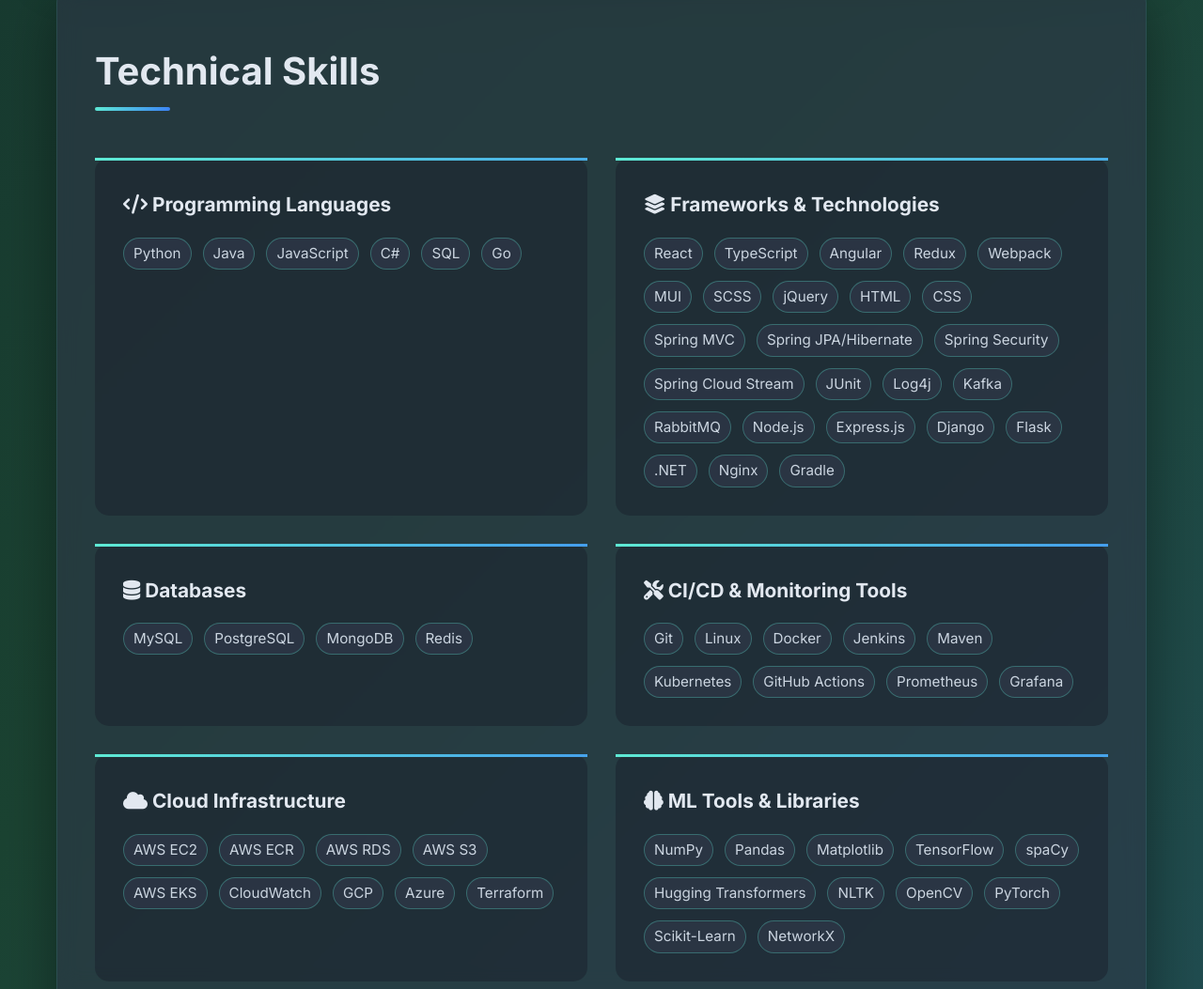
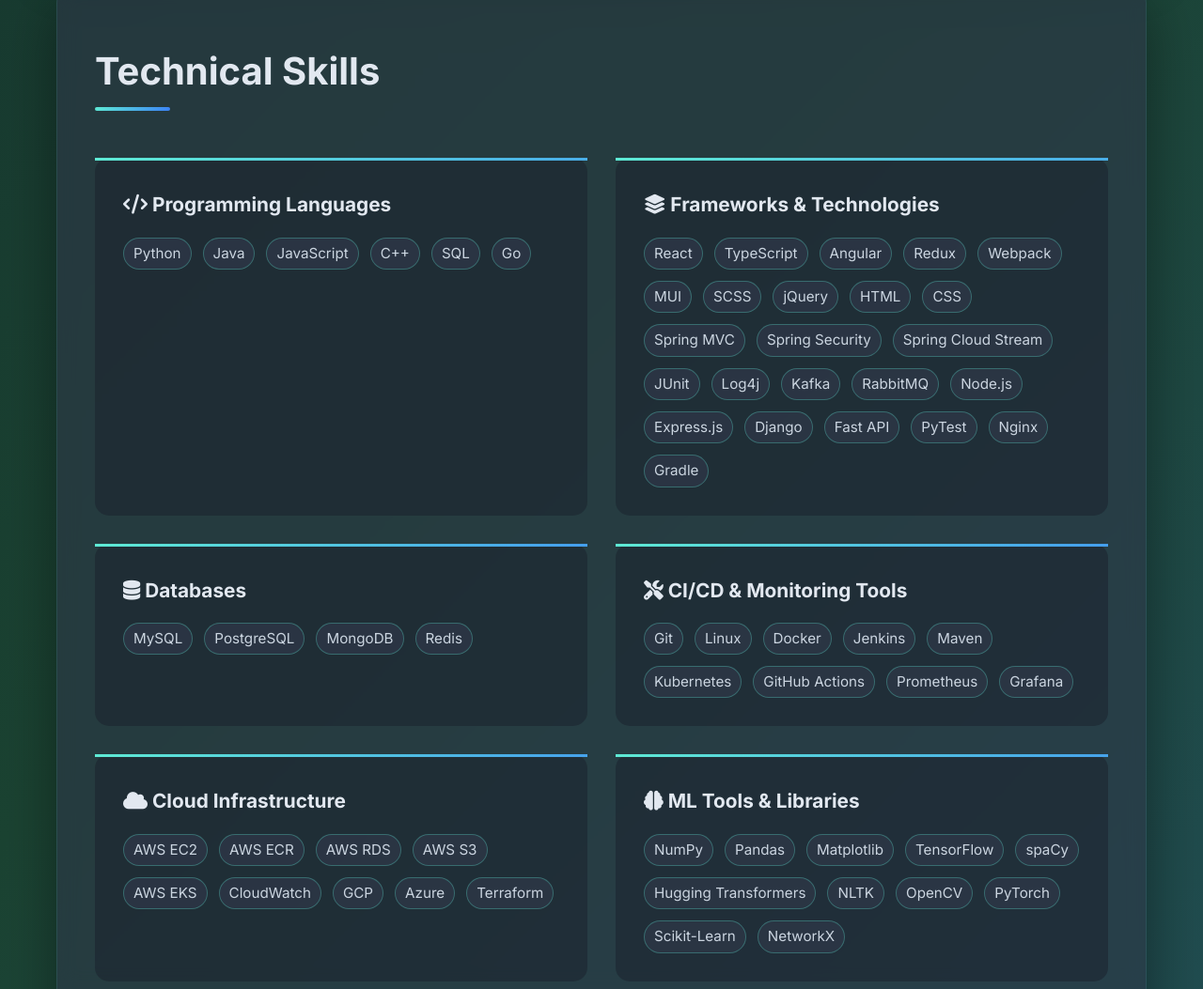
Before and after one commit to TejaKavikondala/TejaKavikondala.github.io, a plain HTML site: page index.html in a window 1280 px wide. Shown: the part 3497-4550 px from the top of the page at 94% size. Drawn offline with Linux system fonts and the light colour scheme.

Commit message:
Modify skill tags and project URL in index.html
Updated skill tags and project link in index.html.

```diff
--- a/index.html
+++ b/index.html
@@ -867,7 +867,7 @@
                         <span class="skill-tag">Python</span>
                         <span class="skill-tag">Java</span>
                         <span class="skill-tag">JavaScript</span>
-                        <span class="skill-tag">C#</span>
+                        <span class="skill-tag">C++</span>
                         <span class="skill-tag">SQL</span>
                         <span class="skill-tag">Go</span>
                     </div>
@@ -886,7 +886,6 @@
                         <span class="skill-tag">HTML</span>
                         <span class="skill-tag">CSS</span>
                         <span class="skill-tag">Spring MVC</span>
-                        <span class="skill-tag">Spring JPA/Hibernate</span>
                         <span class="skill-tag">Spring Security</span>
                         <span class="skill-tag">Spring Cloud Stream</span>
                         <span class="skill-tag">JUnit</span>
@@ -896,8 +895,8 @@
                         <span class="skill-tag">Node.js</span>
                         <span class="skill-tag">Express.js</span>
                         <span class="skill-tag">Django</span>
-                        <span class="skill-tag">Flask</span>
-                        <span class="skill-tag">.NET</span>
+                        <span class="skill-tag">Fast API</span>
+                        <span class="skill-tag">PyTest</span>
                         <span class="skill-tag">Nginx</span>
                         <span class="skill-tag">Gradle</span>
                     </div>
@@ -969,7 +968,7 @@
                 </p>
             </div>
 
-            <div class="project-card" onclick="window.open('https://github.com/TejaKavikondala/Distributed-Cache', '_blank')">
+            <div class="project-card" onclick="window.open('https://github.com/TejaKavikondala/distributed_cache', '_blank')">
                 <div class="project-title"><i class="fas fa-project-diagram"></i> Distributed Cahe Layer</div>
                 <div class="project-tech">Go • Redis • gRPC • Docker • Prometheus</div>
                 <p class="project-description">
```
